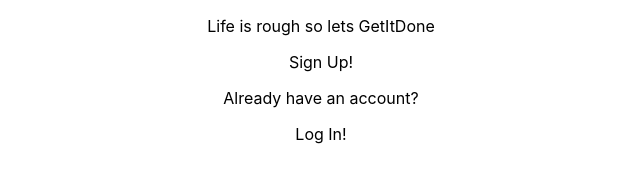
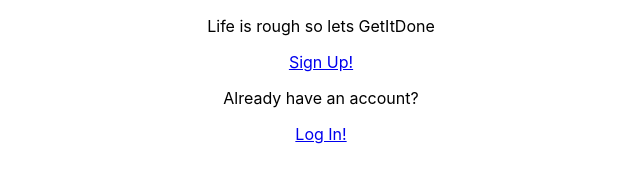
Before and after one commit to jonathan-portillo/TODO, a React (Create React App) app in the folder todo-list/: page / in a window 1280 px wide. Shown: the top 194 px of the page, without its empty margins (319-959 px from the left). Built offline with nearby package versions, Linux system fonts and the light colour scheme.

Commit message:
login and signup linked

```diff
--- a/todo-list/src/App.js
+++ b/todo-list/src/App.js
@@ -1,12 +1,16 @@
 import React from "react";
 import "./App.css";
+import { Routes, Route } from "react-router-dom";
 import Landing from "./components/landing";
-import { Routes, Route } from "react-router-dom";
+import Login from "./components/login";
+import SignUp from "./components/signup";
 
 function App() {
   return (
     <div className="App">
       <Routes>
+        <Route path="/login" element={<Login />} />
+        <Route path="/signup" element={<SignUp />} />
         <Route path="/" element={<Landing />} />
       </Routes>
     </div>
--- a/todo-list/src/components/landing.js
+++ b/todo-list/src/components/landing.js
@@ -1,12 +1,19 @@
 import React from "react";
+import { Link } from "react-router-dom";
 
 const Landing = () => {
   return (
     <div>
       <p>Life is rough so lets GetItDone</p>
-      <p>Sign Up!</p>
+
+      <Link to="/signup">
+        <p>Sign Up!</p>
+      </Link>
+
       <p>Already have an account?</p>
-      <p>Log In! </p>
+      <Link to="/login">
+        <p>Log In! </p>
+      </Link>
     </div>
   );
 };
--- a/todo-list/src/components/login.js
+++ b/todo-list/src/components/login.js
@@ -0,0 +1,7 @@
+import React from "react";
+
+const Login = () => {
+  return <div> Log in </div>;
+};
+
+export default Login;
--- a/todo-list/src/components/signup.js
+++ b/todo-list/src/components/signup.js
@@ -0,0 +1,7 @@
+import React from "react";
+
+const SignUp = () => {
+  return <div>Sign Up Here</div>;
+};
+
+export default SignUp;
```
